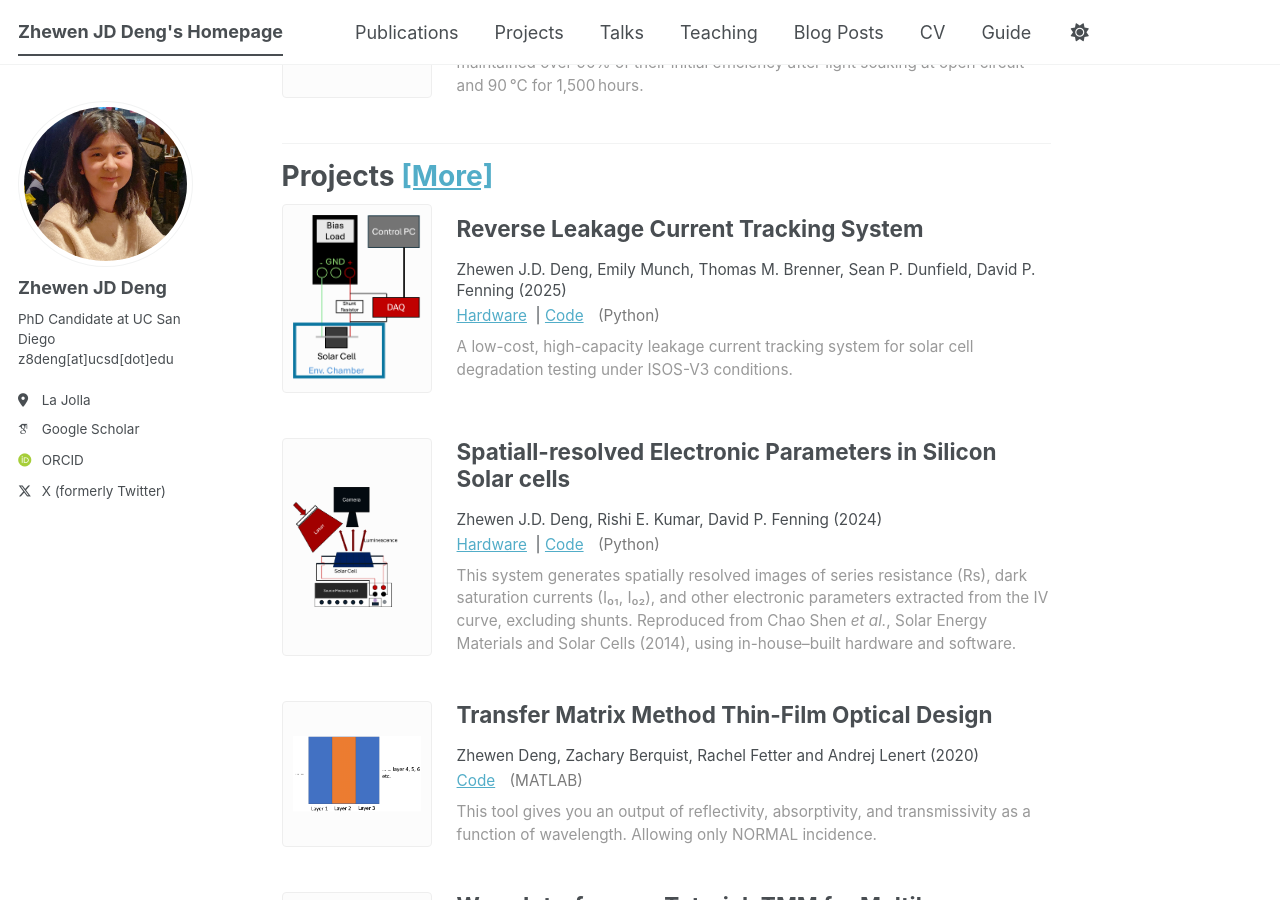
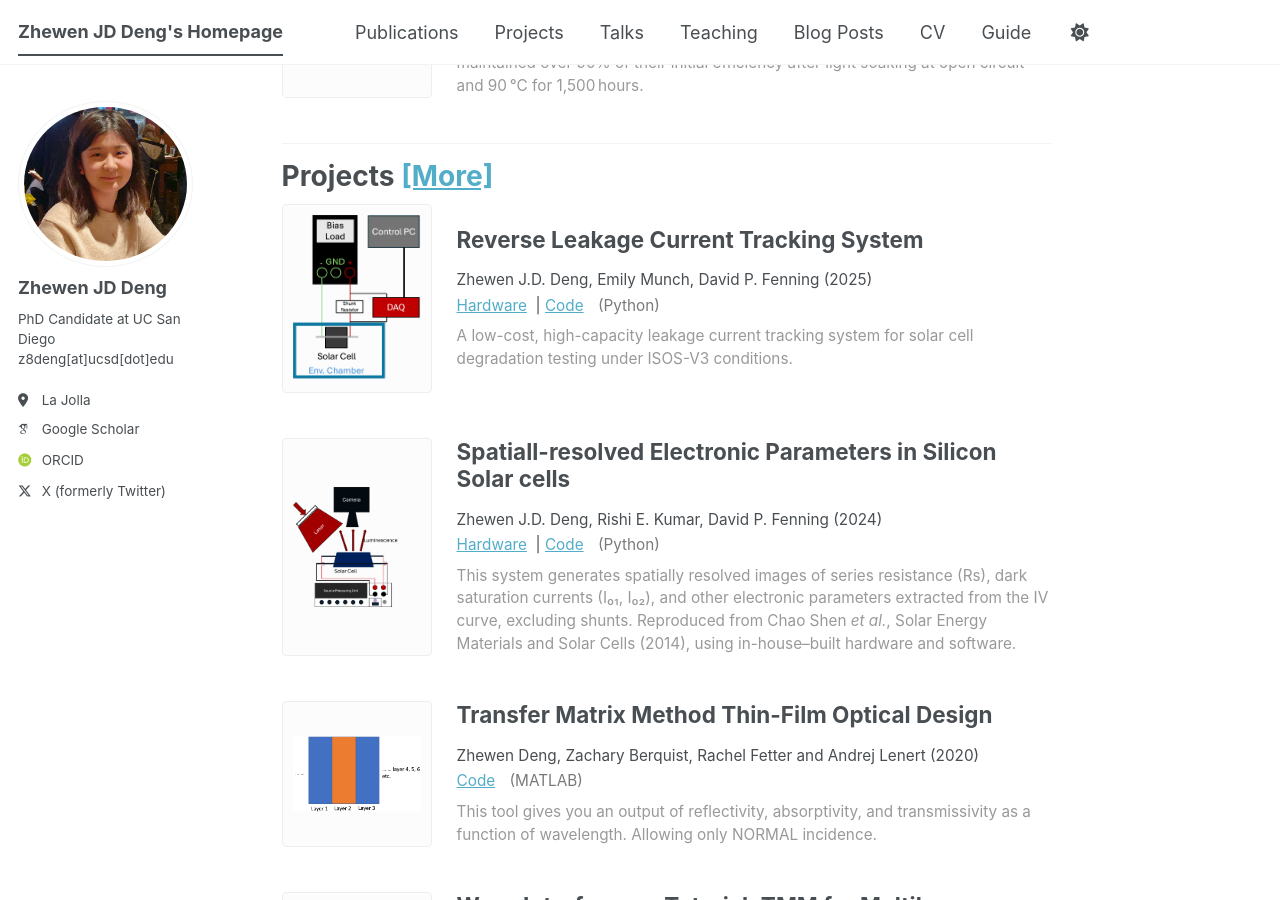
Before and after one commit to zhewenjddeng-personal/zhewenjddeng-personal.github.io, a Jekyll site: the page built from _pages/about.html, in a window 1280 px wide and 900 px high, scrolled down 1796 px. Built offline with Jekyll 4.4.1, drawn with Linux system fonts in a browser that asks for light colours; some web fonts are replaced; a script bundle is joined from its source files by our own code; library files that are not in the unit come from our copies.

Commit message:
Update portfolio-1.md

```diff
--- a/_portfolio/portfolio-1.md
+++ b/_portfolio/portfolio-1.md
@@ -1,7 +1,7 @@
 ---
 title: "Reverse Leakage Current Tracking System"
 excerpt: "A low-cost, high-capacity leakage current tracking system for solar cell degradation testing under ISOS-V3 conditions."
-citation: "Zhewen J.D. Deng, Emily Munch, Thomas M. Brenner, Sean P. Dunfield, David P. Fenning (2025)"
+citation: "Zhewen J.D. Deng, Emily Munch, David P. Fenning (2025)"
 collection: portfolio
 header:
   teaser: "ISOSV3_Fig1.png" # Thumbnail for the portfolio list
```
